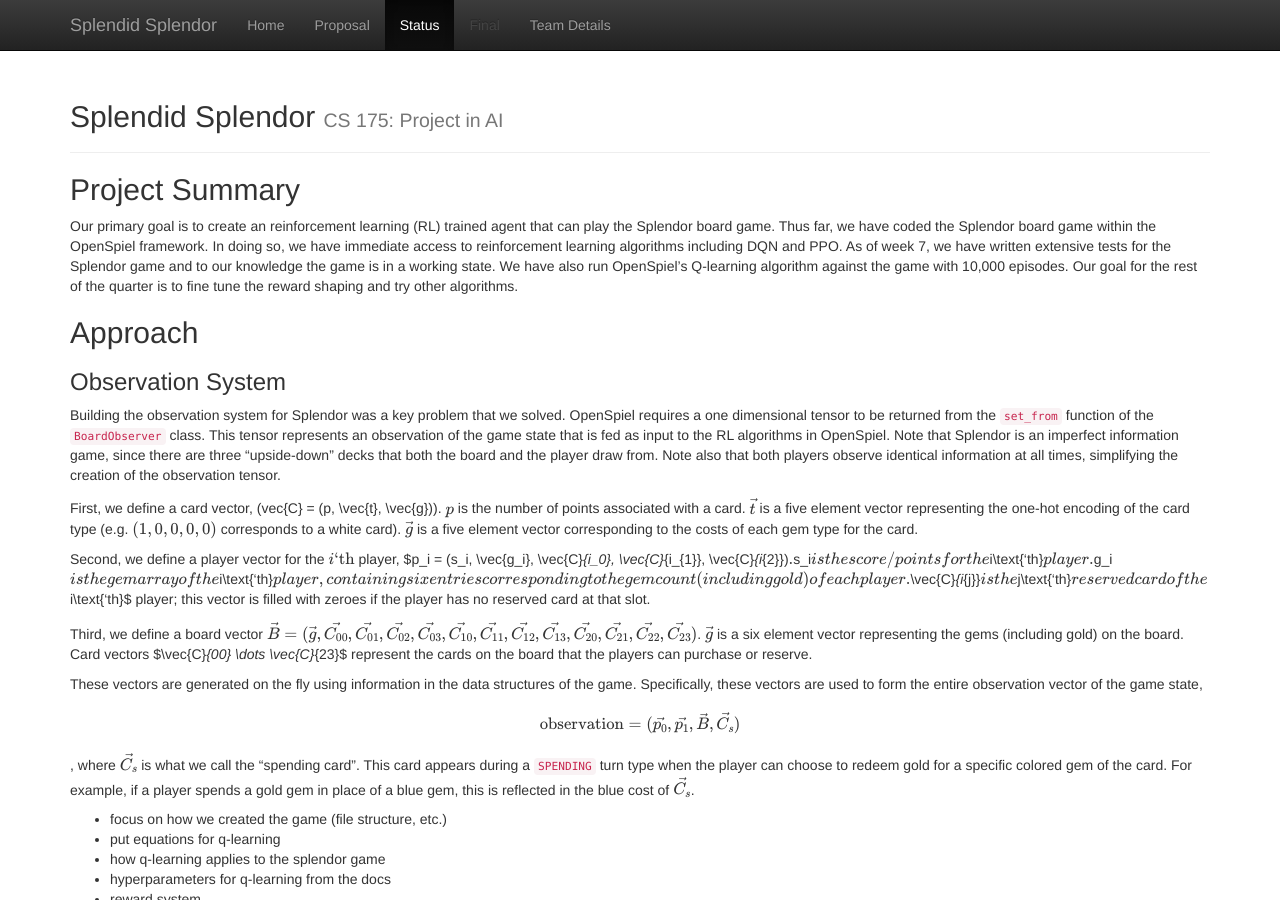
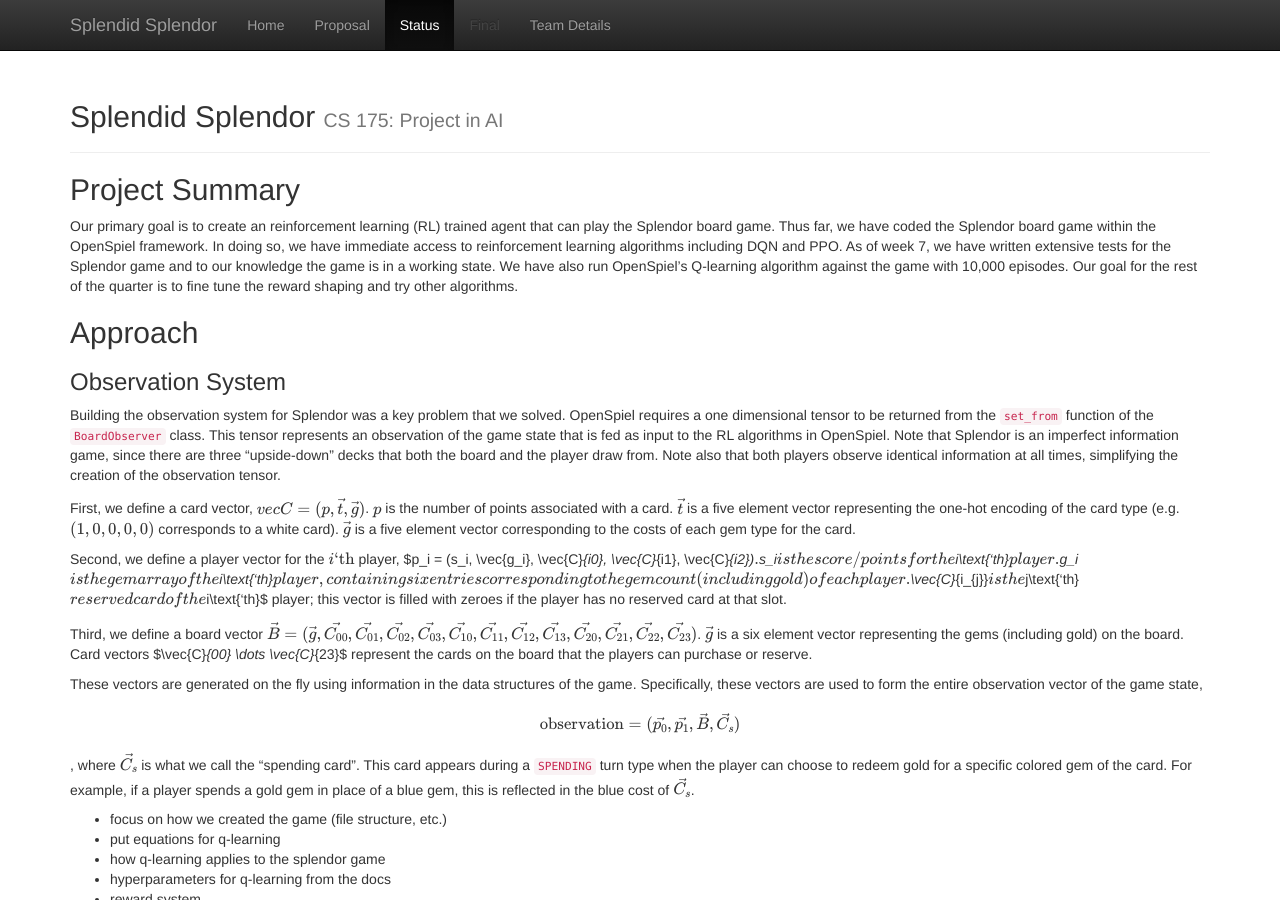
Before and after one commit to Blue0505/SplendidSplendor, a Jekyll site: the page built from docs/status.md, in a window 1280 px wide and 900 px high. Built offline with Jekyll 4.4.1, drawn with Linux system fonts in a browser that asks for light colours; formulas are drawn with MathJax 3.

Commit message:
Another fix attempt.

```diff
--- a/docs/status.md
+++ b/docs/status.md
@@ -15,16 +15,15 @@ represents an observation of the game state that is fed as input to the RL algor
 since there are three "upside-down" decks that both the board and the player draw from. Note also that both players observe identical information at all times,
 simplifying the creation of the observation tensor.
 
-First, we define a card vector, \(vec{C} = (p, \vec{t}, \vec{g})\). $p$ is the number of points associated with a card. $\vec{t}$ is a five element
+First, we define a card vector, $vec{C} = (p, \vec{t}, \vec{g})$. $p$ is the number of points associated with a card. $\vec{t}$ is a five element
 vector representing the one-hot encoding of the card type (e.g. $(1, 0, 0, 0, 0)$ corresponds to a white card). $\vec{g}$ is a five
 element vector corresponding to the costs of each gem type for the card.
 
-Second, we define a player vector for the $i\text{'th}$ player, $p_i =  (s_i, \vec{g_i}, \vec{C}_{i_0}, \vec{C}_{i_{1}}, \vec{C}_{i_{2}})$. $s_i$ is the score/points for the $i\text{'th}$ player.
+Second, we define a player vector for the $i\text{'th}$ player, $p_i =  (s_i, \vec{g_i}, \vec{C}_{i0}, \vec{C}_{i1}, \vec{C}_{i2})$. $s_i$ is the score/points for the $i\text{'th}$ player.
 $g_i$ is the gem array of the $i\text{'th}$ player, containing six entries corresponding to the gem count (including gold) of each player. $\vec{C}_{i_{j}}$ is the
 $j\text{'th}$ reserved card of the $i\text{'th}$ player; this vector is filled with zeroes if the player has no reserved card at that slot.
 
-Third, we define a board vector $\vec{B} = (\vec{g}, \vec{C_{00}}, \vec{C_{01}}, \vec{C_{02}}, \vec{C_{03}}, \vec{C_{10}}, \vec{C_{11}}, \vec{C_{12}},
-\vec{C_{13}}, \vec{C_{20}}, \vec{C_{21}}, \vec{C_{22}}, \vec{C_{23}} )$. $\vec{g}$ is a six element vector representing the gems (including gold) on the board. Card vectors
+Third, we define a board vector $\vec{B} = (\vec{g}, \vec{C_{00}}, \vec{C_{01}}, \vec{C_{02}}, \vec{C_{03}}, \vec{C_{10}}, \vec{C_{11}}, \vec{C_{12}}, \vec{C_{13}}, \vec{C_{20}}, \vec{C_{21}}, \vec{C_{22}}, \vec{C_{23}} )$. $\vec{g}$ is a six element vector representing the gems (including gold) on the board. Card vectors
 $\vec{C}_{00} \dots \vec{C}_{23}$ represent the cards on the board that the players can purchase or reserve.
 
 These vectors are generated on the fly using information in the data structures of the game. Specifically, these vectors are used to form the entire observation vector of the game state,
```
